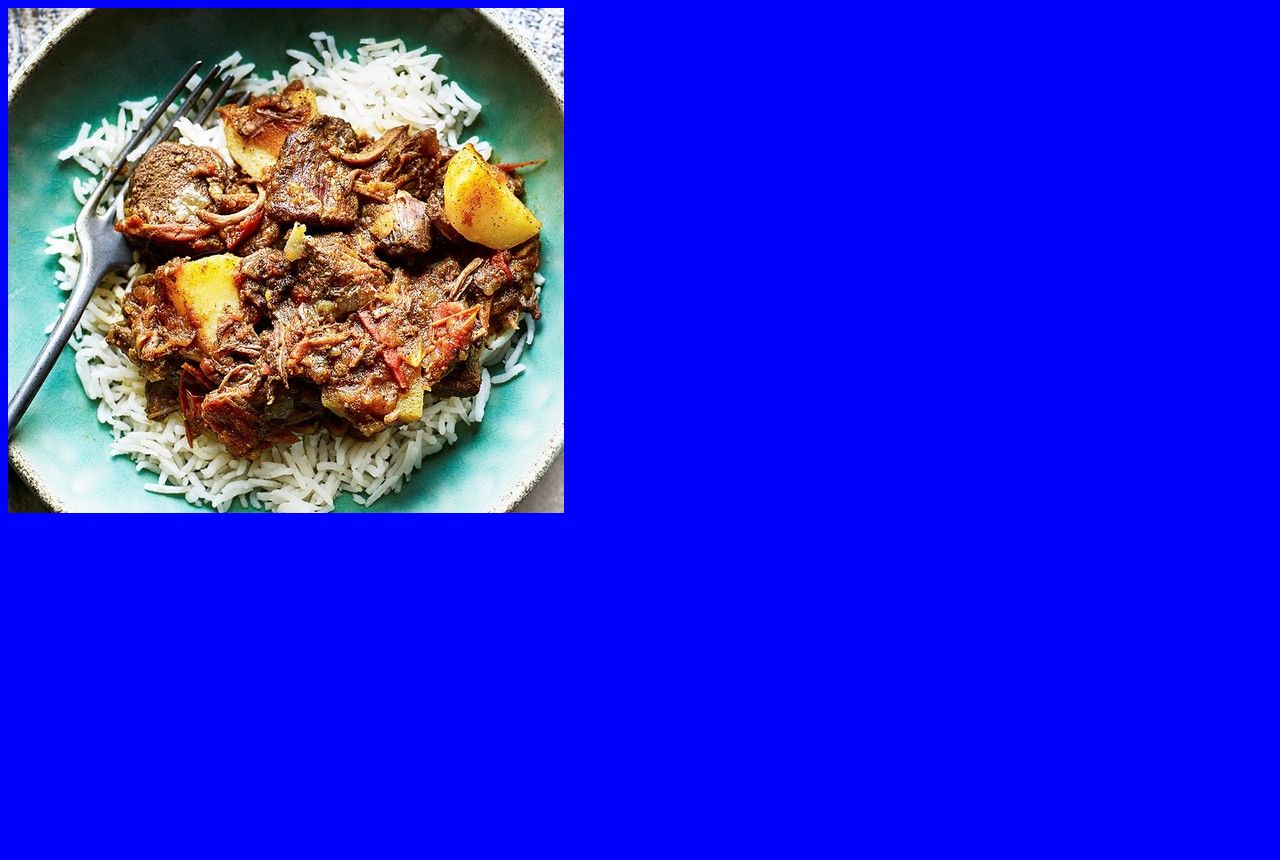
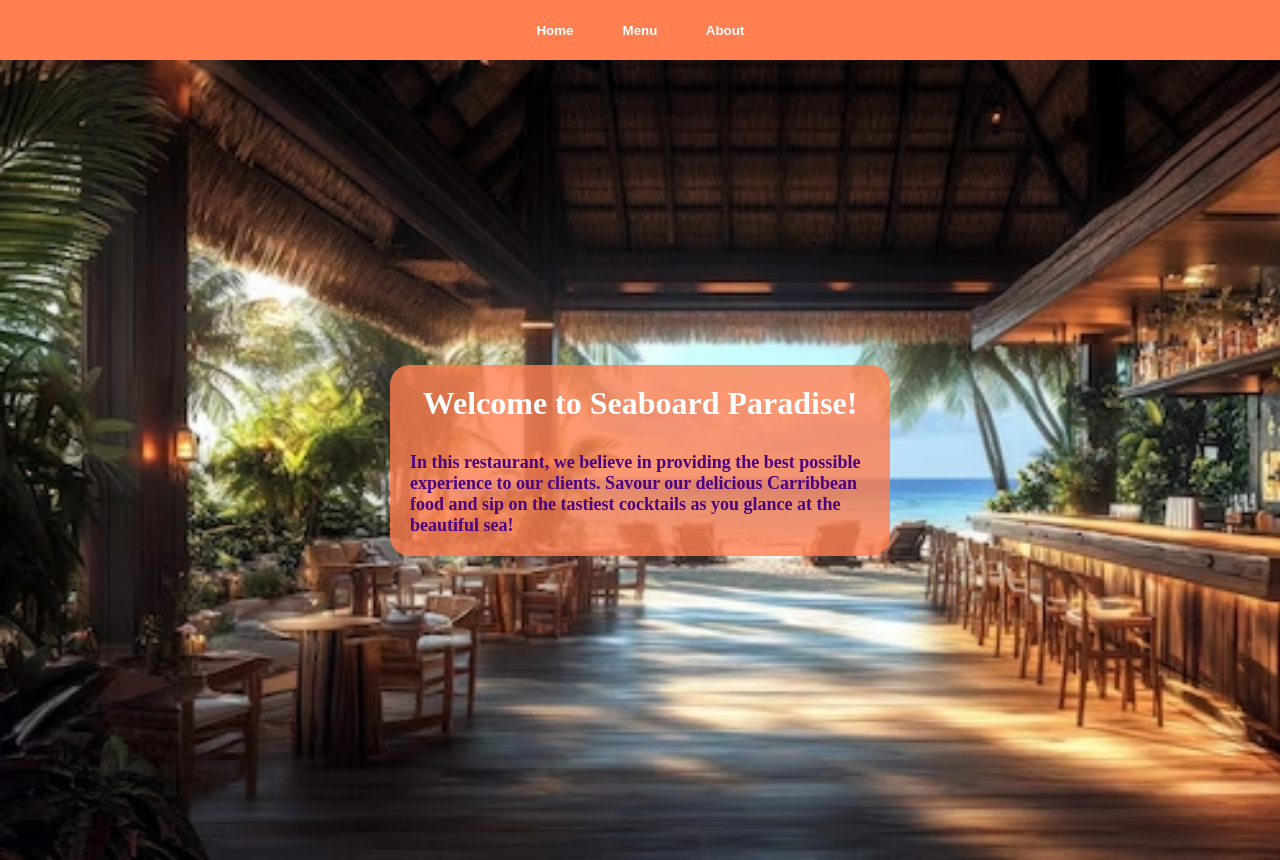
Before and after one commit to Rod-97/restaurant-page, a website built with webpack: page src/template.html in a window 1280 px wide. Before the commit the page ends 800 px from the top, so only its background shows below. Built offline with nearby package versions, Linux system fonts and the light colour scheme.

Commit message:
navbar & homepage done

```diff
--- a/src/index.js
+++ b/src/index.js
@@ -1,9 +1,4 @@
 import "./styles.css";
 import { test } from "./second.js";
-import recipeImage from "./recipe.jpg";
 
 console.log(test);
-
-const image = document.createElement("img");
-image.src = recipeImage;
-document.body.appendChild(image);
--- a/src/styles.css
+++ b/src/styles.css
@@ -1,3 +1,88 @@
-body {
-  background-color: blue;
+:root {
+  --coral-bg: rgba(255, 127, 80, 0.8);
+  --coral: rgb(255, 127, 80);
+  --deep-purple: rgb(75, 0, 130);
 }
+
+* {
+  margin: 0;
+  padding: 0;
+  box-sizing: border-box;
+}
+
+#header {
+  height: 60px;
+  display: flex;
+  flex-direction: row;
+  justify-content: center;
+  align-items: center;
+  background-color: var(--coral);
+}
+
+#header nav {
+  display: flex;
+  flex-direction: row;
+  justify-content: center;
+  align-items: center;
+  gap: 10px;
+  height: 100%;
+  padding: 10px;
+}
+
+#header button {
+  border: none;
+  border-radius: 10px;
+  background-color: white;
+  color: var(--coral);
+  cursor: pointer;
+  height: 100%;
+  width: 75px;
+  font-weight: bold;
+  padding: 10px;
+}
+
+#content {
+  background-image: url("./images/home.jpg");
+  background-size: cover;
+  color: var(--deep-purple);
+  height: 100vh;
+  display: flex;
+  flex-direction: column;
+  justify-content: center;
+  align-items: center;
+  gap: 20px;
+  font-weight: bold;
+}
+
+#content .text-container {
+  background-color: var(--coral-bg);
+  padding: 20px;
+  border-radius: 20px;
+  width: 300px;
+}
+
+#content h1 {
+  color: white;
+  margin-bottom: 30px;
+  text-align: center;
+}
+
+#content p {
+  font-size: 18px;
+}
+
+@media (min-width: 700px) {
+  #header button {
+    background-color: var(--coral);
+    color: white;
+
+    &:hover {
+      background-color: white;
+      color: var(--coral);
+    }
+  }
+
+  #content .text-container {
+    width: 500px;
+  }
+}
--- a/src/template.html
+++ b/src/template.html
@@ -3,7 +3,25 @@
   <head>
     <meta charset="UTF-8" />
     <meta name="viewport" content="width=device-width, initial-scale=1.0" />
-    <title>Restaurant Page</title>
+    <title>Seaboard Paradise</title>
   </head>
-  <body></body>
+  <body>
+    <header id="header">
+      <nav>
+        <button>Home</button>
+        <button>Menu</button>
+        <button>About</button>
+      </nav>
+    </header>
+    <div id="content">
+      <div class="text-container">
+        <h1>Welcome to Seaboard Paradise!</h1>
+        <p>
+          In this restaurant, we believe in providing the best possible
+          experience to our clients. Savour our delicious Carribbean food and
+          sip on the tastiest cocktails as you glance at the beautiful sea!
+        </p>
+      </div>
+    </div>
+  </body>
 </html>
```
Also changed, not shown: src/images/home.jpg (added), src/images/recipe.jpg (renamed from src/recipe.jpg).
